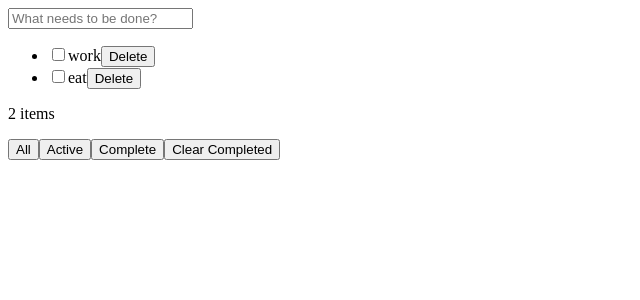
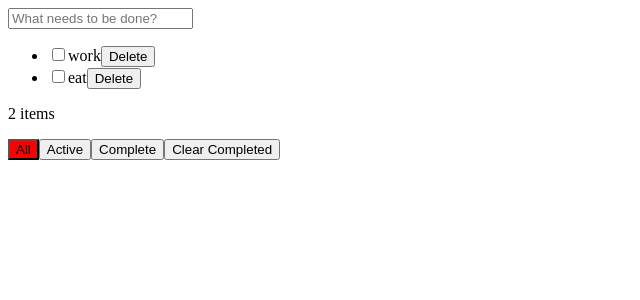
Before and after one commit to bd2187/react-todo, a React (Create React App) app: page / in a window 1280 px wide. Shown: the top 300 px of the page, without its empty margins (0-640 px from the left). Built offline with nearby package versions, Linux system fonts and the light colour scheme.

Commit message:
Implement clearCompleted and calculateNumberOfTodos functions.

```diff
--- a/src/components/todoContainer.js
+++ b/src/components/todoContainer.js
@@ -27,10 +27,12 @@ class TodoContainer extends Component {
     this.toggleTodo = this.toggleTodo.bind(this);
     this.addTodo = this.addTodo.bind(this);
     this.deleteTodo = this.deleteTodo.bind(this);
+    this.clearCompleted = this.clearCompleted.bind(this);
+    this.calculateNumberOfTodos = this.calculateNumberOfTodos.bind(this);
   }
 
   changeFilter(filter) {
-    this.setState({ filter: filter });
+    this.setState({ filter });
   }
 
   toggleTodo(usersTodo) {
@@ -62,12 +64,38 @@ class TodoContainer extends Component {
 
     // find todo with matching id
     var updatedTodosArr = duplicateTodosArr.filter(function(todo) {
-      if (todo.id !== todoId) {
-        return todo;
-      }
+      return todo.id !== todoId ? todo : null;
     });
 
     this.setState({ todos: updatedTodosArr });
+  }
+
+  clearCompleted() {
+    var incompleteTodos = [...this.state.todos].filter(function(todo) {
+      return !todo.complete ? todo : null;
+    });
+
+    this.setState({ todos: incompleteTodos });
+  }
+
+  calculateNumberOfTodos() {
+    switch (this.state.filter) {
+      case "none":
+        return this.state.todos.length;
+
+      case "active":
+        return this.state.todos.reduce(function(acc, currentItem) {
+          return !currentItem.complete ? acc + 1 : acc + 0;
+        }, 0);
+
+      case "completed":
+        return this.state.todos.reduce(function(acc, currentItem) {
+          return currentItem.complete ? acc + 1 : acc + 0;
+        }, 0);
+
+      default:
+        return 0;
+    }
   }
 
   render() {
@@ -78,10 +106,13 @@ class TodoContainer extends Component {
           todos={this.state.todos}
           toggleTodo={this.toggleTodo}
           deleteTodo={this.deleteTodo}
+          filter={this.state.filter}
         />
         <Footer
-          numberOfTodos={this.state.todos.length}
+          numberOfTodos={this.calculateNumberOfTodos()}
           changeFilter={this.changeFilter}
+          filter={this.state.filter}
+          clearCompleted={this.clearCompleted}
         />
       </div>
     );
```
